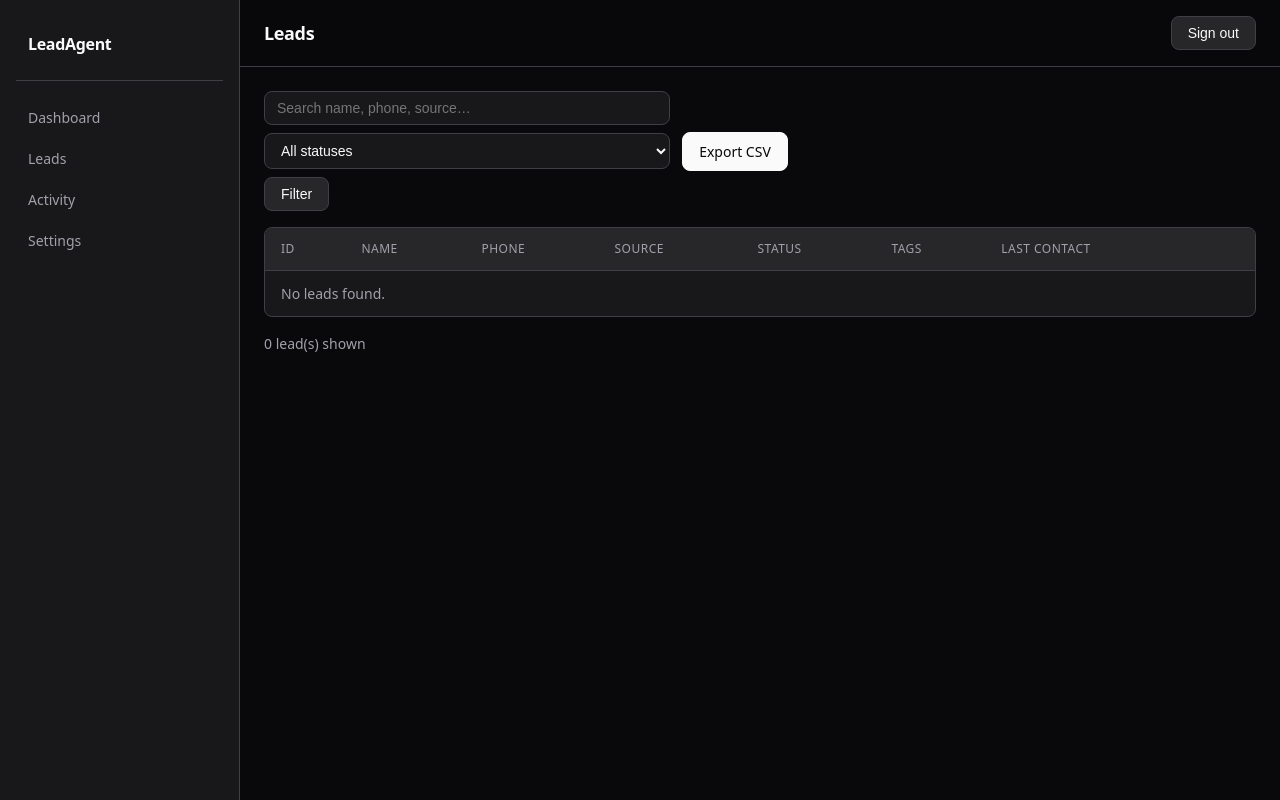
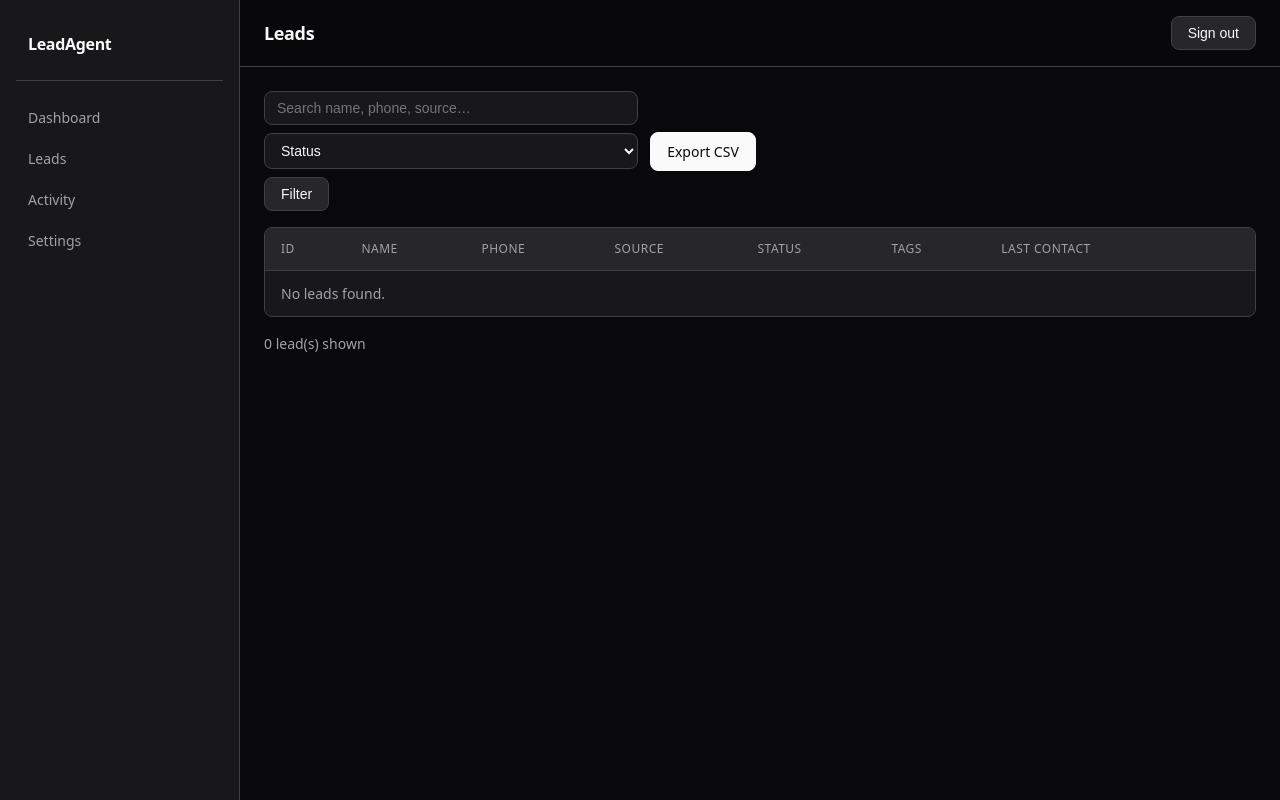
Before and after one commit to ayushanand27/Lead-Agent, a Python web app: template lead-agent/app/templates/admin/leads.html in a window 1280 px wide. Run offline with Jinja, Linux system fonts and the light colour scheme; the template is opened without the code that fills it, so the values that code supplies are empty.

Commit message:
Rename leads filter label from All statuses to Status.
Co-authored-by: Cursor <cursoragent@cursor.com>

```diff
--- a/lead-agent/app/templates/admin/leads.html
+++ b/lead-agent/app/templates/admin/leads.html
@@ -6,7 +6,7 @@
   <form method="get" action="/admin/leads" style="display:flex;gap:0.5rem;flex-wrap:wrap">
     <input type="search" name="q" value="{{ query or '' }}" placeholder="Search name, phone, source…" />
     <select name="status">
-      <option value="">All statuses</option>
+      <option value="">Status</option>
       {% for s in statuses %}
       <option value="{{ s }}" {% if status_filter == s %}selected{% endif %}>{{ s }}</option>
       {% endfor %}
```
